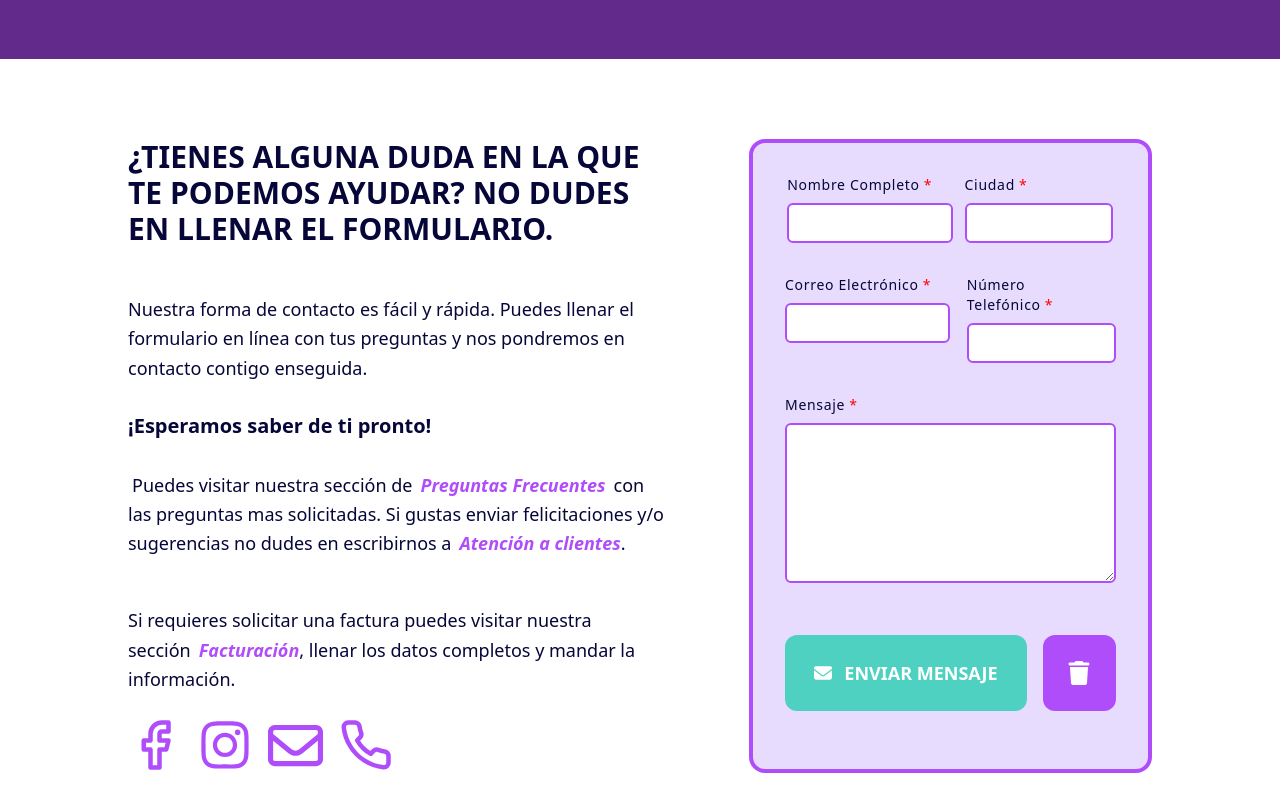
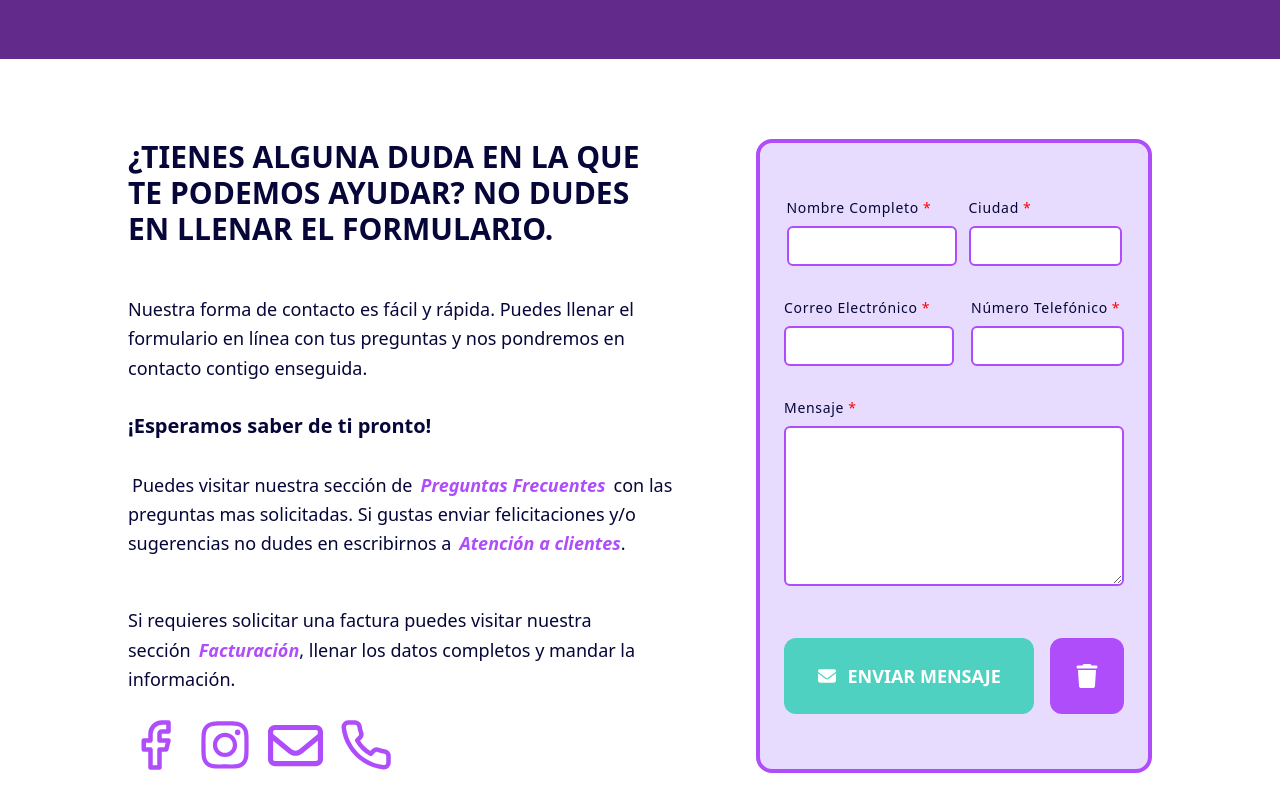
Before and after one commit to dspwebstudiomx/easylav-react, a React (Vite) app: page / in a window 1280 px wide. Shown: the part 7860-8660 px from the top of the page. Built offline with nearby package versions, Linux system fonts and the light colour scheme; no server answers.

Commit message:
refactor: ajusta la clase del formulario en ContactForm para mejorar la estructura y la adaptabilidad

```diff
--- a/src/components/contacto/ContactForm.jsx
+++ b/src/components/contacto/ContactForm.jsx
@@ -56,7 +56,7 @@ const ContactForm = ({ setShowModal, setShowErrorModal, onReset }) => {
   return (
     <section
       id="formulario"
-      className="relative border-4 border-secondary dark:border-primary_dark rounded-2xl p-6 lg:p-8 bg-secondary_light/30 dark:bg-primary_light w-full overflow-hidden text-dark animate__animated animate__bounceInRight animate__slowest md:w-4/5 lg:w-full mx-auto">
+      className="relative border-4 border-secondary dark:border-primary_dark rounded-2xl p-6 lg:py-8 bg-secondary_light/30 dark:bg-primary_light w-full h-auto overflow-hidden text-dark animate__animated animate__bounceInRight animate__slowest mx-auto flex flex-col justify-center  2xl:h-[600px]">
       <Formik
         initialValues={{
           user_name: '',
```
